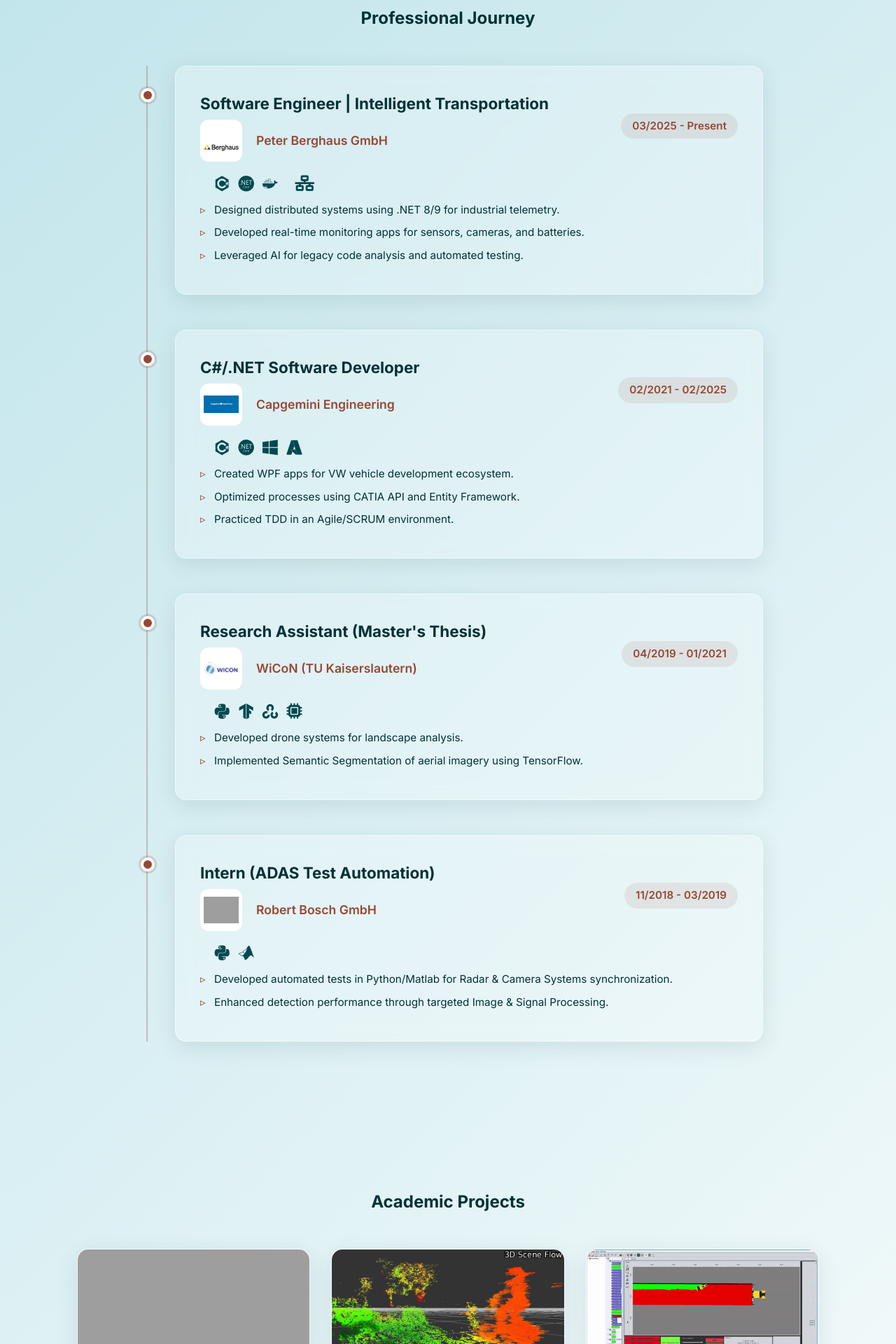
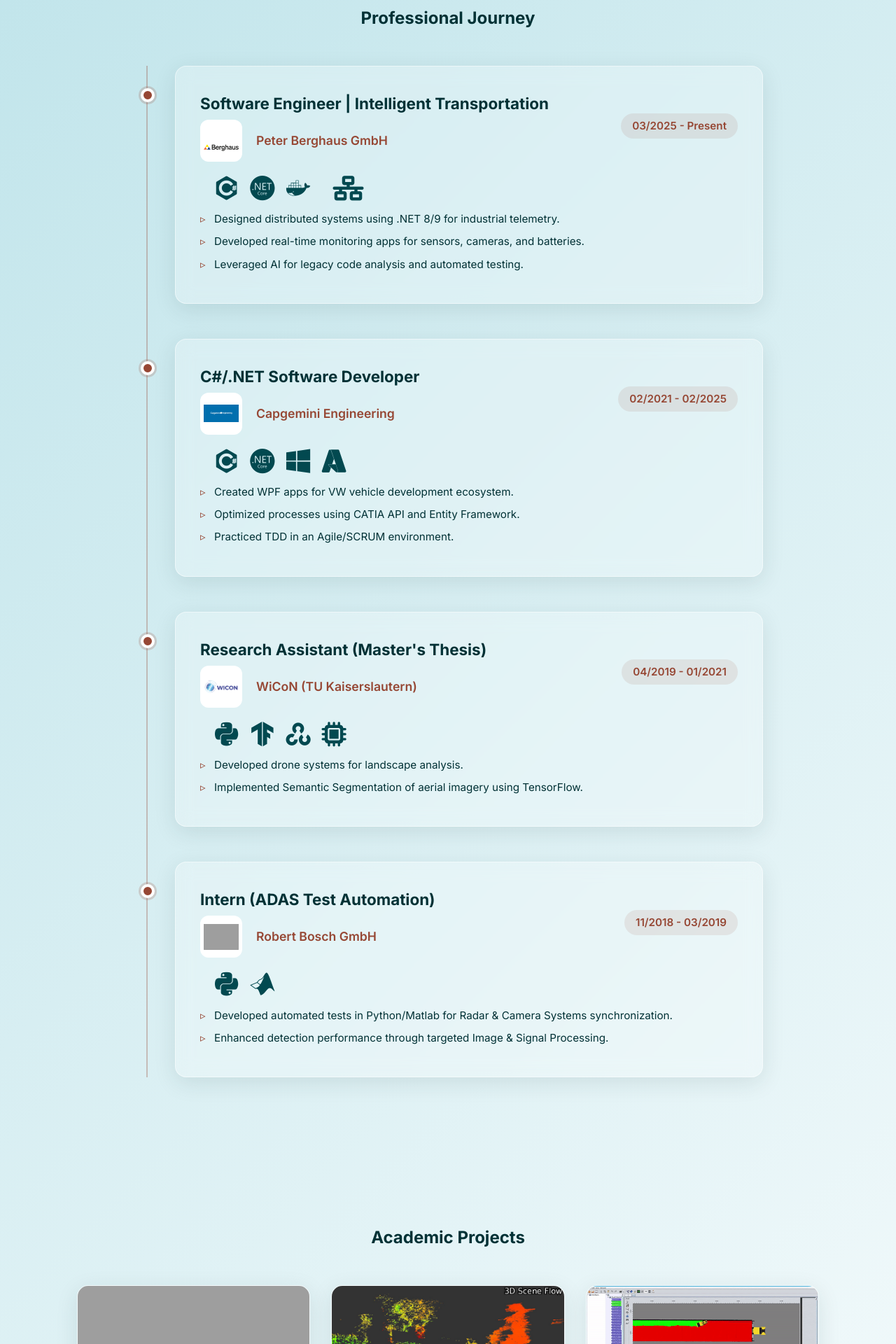
Before and after one commit to ayadav10491/ayadav10491.github.io, a Jekyll site: the page index.html, which Jekyll copies as it is, in a window 1280 px wide. Shown: the part 1334-3254 px from the top of the page at 70% size. Built offline with Jekyll 4.4.1, drawn with Linux system fonts in a browser that asks for light colours; grey boxes are pictures that could not be loaded.

Commit message:
Increase tech stack icon size and gap

```diff
--- a/assets/css/glass.css
+++ b/assets/css/glass.css
@@ -288,13 +288,13 @@
 .job-tech-stack {
     display: flex;
     flex-wrap: wrap;
-    gap: 12px;
+    gap: 16px;
     margin-bottom: 15px;
     padding-left: 20px;
 }
 
 .job-tech-stack i {
-    font-size: 1.4rem;
+    font-size: 2.2rem;
     color: var(--text-dark-teal);
     transition: color 0.3s, transform 0.2s;
 }
```
